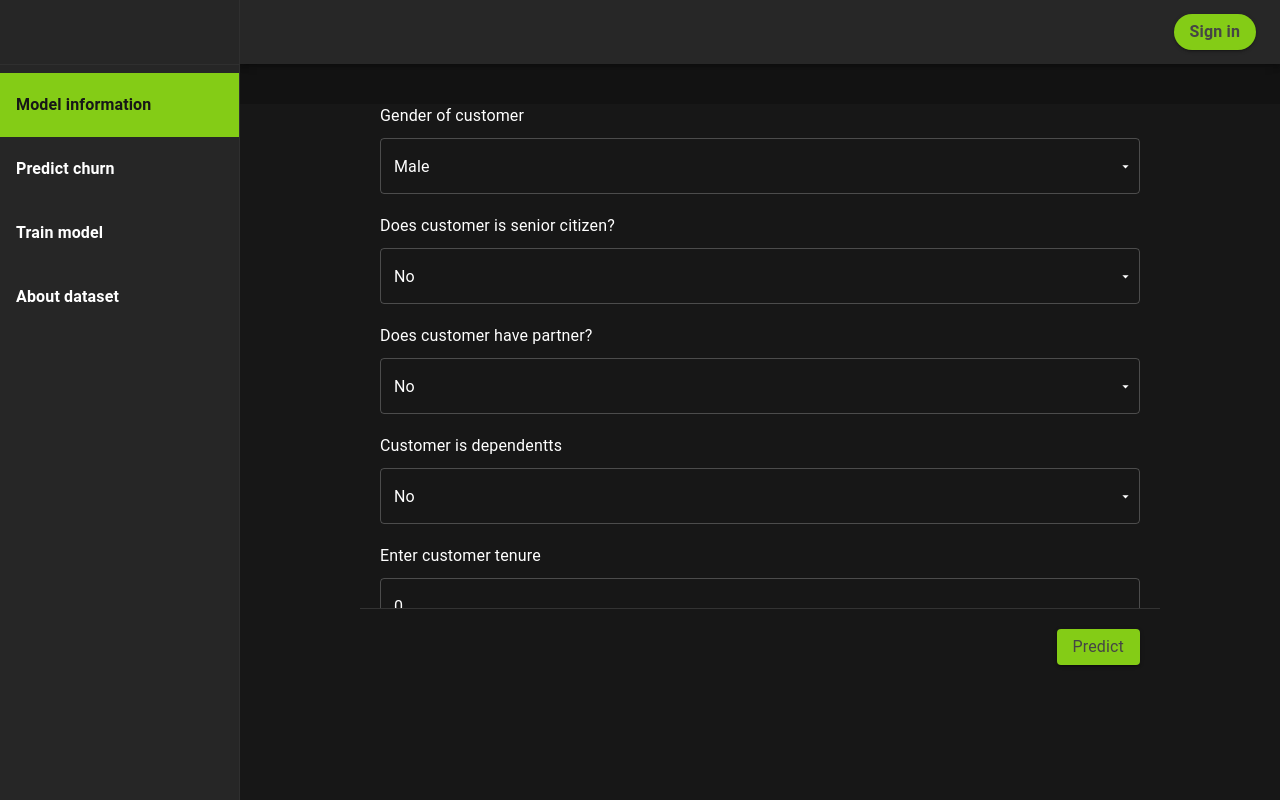
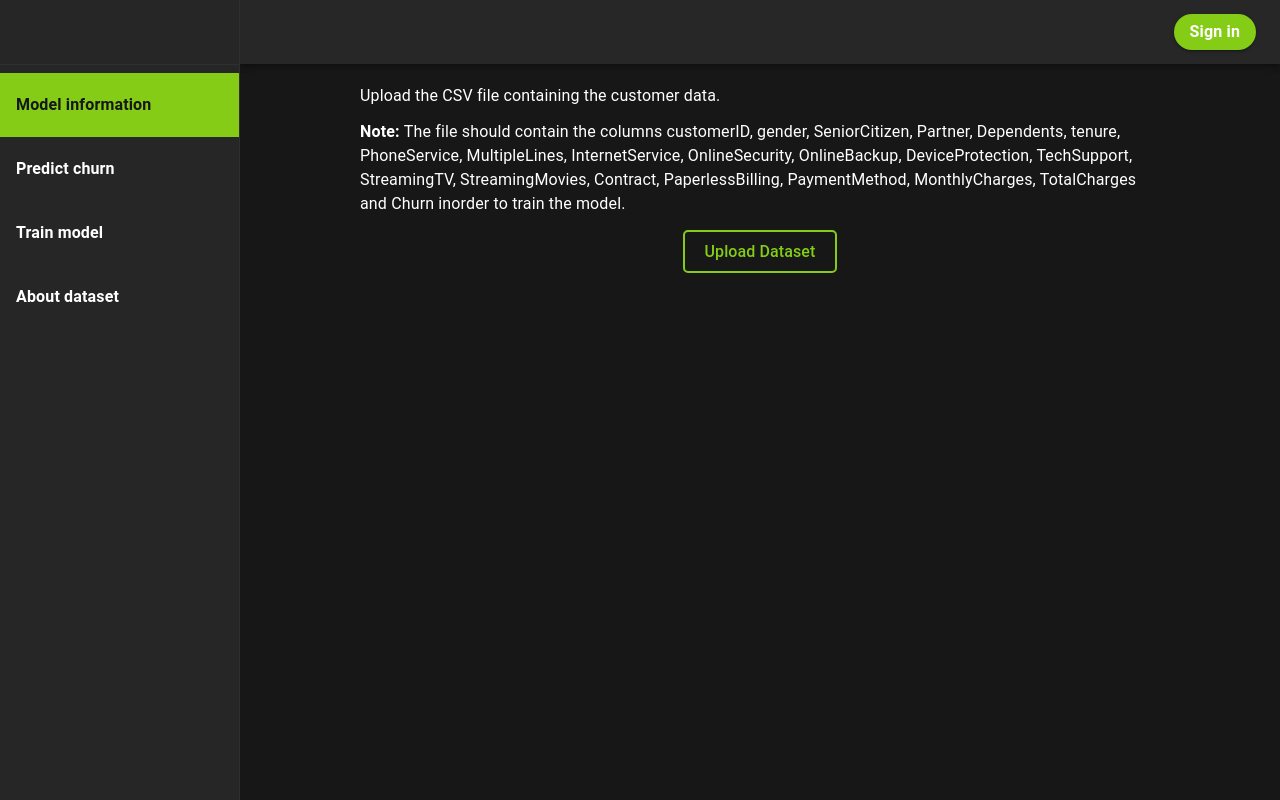
Before and after one commit to Harshal2742/churn-prediction-ui, a Next.js app: page /train in a window 1280 px wide. Built offline with nearby package versions, Linux system fonts and the light colour scheme.

Commit message:
Implemented mutilple value prediction functionality by adding upload file component

```diff
--- a/src/app/predict/page.tsx
+++ b/src/app/predict/page.tsx
@@ -4,6 +4,7 @@ import { Tabs, Tab } from '@mui/material';
 import { useState } from 'react';
 import { TabContext, TabPanel } from '@mui/lab';
 import PredictSingleValue from '../../components/predict/PredictSingleValue';
+import PredictMultipleValues from '@/components/predict/PredictMultipleValues';
 
 const PredictChurn = () => {
 	const [activeTab, setActiveTab] = useState(0);
@@ -33,7 +34,7 @@ const PredictChurn = () => {
 				<PredictSingleValue />
 			</TabPanel>
 			<TabPanel value={'1'}>
-				<PredictSingleValue />
+				<PredictMultipleValues />
 			</TabPanel>
 		</TabContext>
 	);
--- a/src/app/train/page.tsx
+++ b/src/app/train/page.tsx
@@ -1,12 +1,33 @@
 'use client';
 
-import PredictSingleValue from '@/components/predict/PredictSingleValue';
+import FileUploadInput from '@/components/FileUploadInput';
 import { Grid, Typography } from '@mui/material';
 
 const TrainModel = () => {
 	return (
-		<Grid>
-			<PredictSingleValue />
+		<Grid
+			sx={{
+				margin: '0 10rem',
+				padding: '2rem',
+			}}
+		>
+			<Grid sx={{ marginBottom: '2.4rem' }}>
+				<Typography sx={{ fontSize: '1.6rem', marginBottom: '1.2rem' }}>
+					Upload the CSV file containing the customer data.
+				</Typography>
+				<Typography sx={{ fontSize: '1.6rem' }}>
+					<span style={{ fontWeight: '600' }}>Note: </span>
+					The file should contain the columns customerID, gender, SeniorCitizen,
+					Partner, Dependents, tenure, PhoneService, MultipleLines,
+					InternetService, OnlineSecurity, OnlineBackup, DeviceProtection,
+					TechSupport, StreamingTV, StreamingMovies, Contract, PaperlessBilling,
+					PaymentMethod, MonthlyCharges, TotalCharges and Churn inorder to train
+					the model.
+				</Typography>
+			</Grid>
+			<Grid sx={{ display: 'flex', justifyContent: 'center' }}>
+				<FileUploadInput />
+			</Grid>
 		</Grid>
 	);
 };
--- /dev/null
+++ b/src/components/FileUploadInput/fileuploadinput.module.css
@@ -0,0 +1,14 @@
+.uploadLabel {
+  border: 2px solid #84cc16;
+  padding: 1rem 2rem;
+  border-radius: 0.5rem;
+  cursor: pointer;
+  font-size: 1.6rem;
+  font-weight: 500;
+  color: #84cc16;
+}
+
+.uploadLabel:hover {
+  background-color: #84cc16;
+  color: #fff;
+}
--- /dev/null
+++ b/src/components/FileUploadInput/index.tsx
@@ -0,0 +1,15 @@
+import { Grid } from '@mui/material';
+import styles from './fileuploadinput.module.css';
+
+const FileUploadInput = () => {
+	return (
+		<Grid>
+			<label className={styles.uploadLabel} htmlFor="upload-dataset">
+				Upload Dataset
+			</label>
+			<input id="upload-dataset" type="file" accept=".csv" hidden />
+		</Grid>
+	);
+};
+
+export default FileUploadInput;
--- a/src/components/ThemeRegistry/theme.ts
+++ b/src/components/ThemeRegistry/theme.ts
@@ -6,7 +6,7 @@ const theme = createTheme({
       main: '#84cc16',
       light: '#84cc16',
       dark: '#84cc16',
-      contrastText: '#454545',
+      contrastText: '#fff',
     },
     background: {
 
```
Also changed, not shown: src/components/predict/PredictMultipleValues.tsx (+25 -4 lines).
